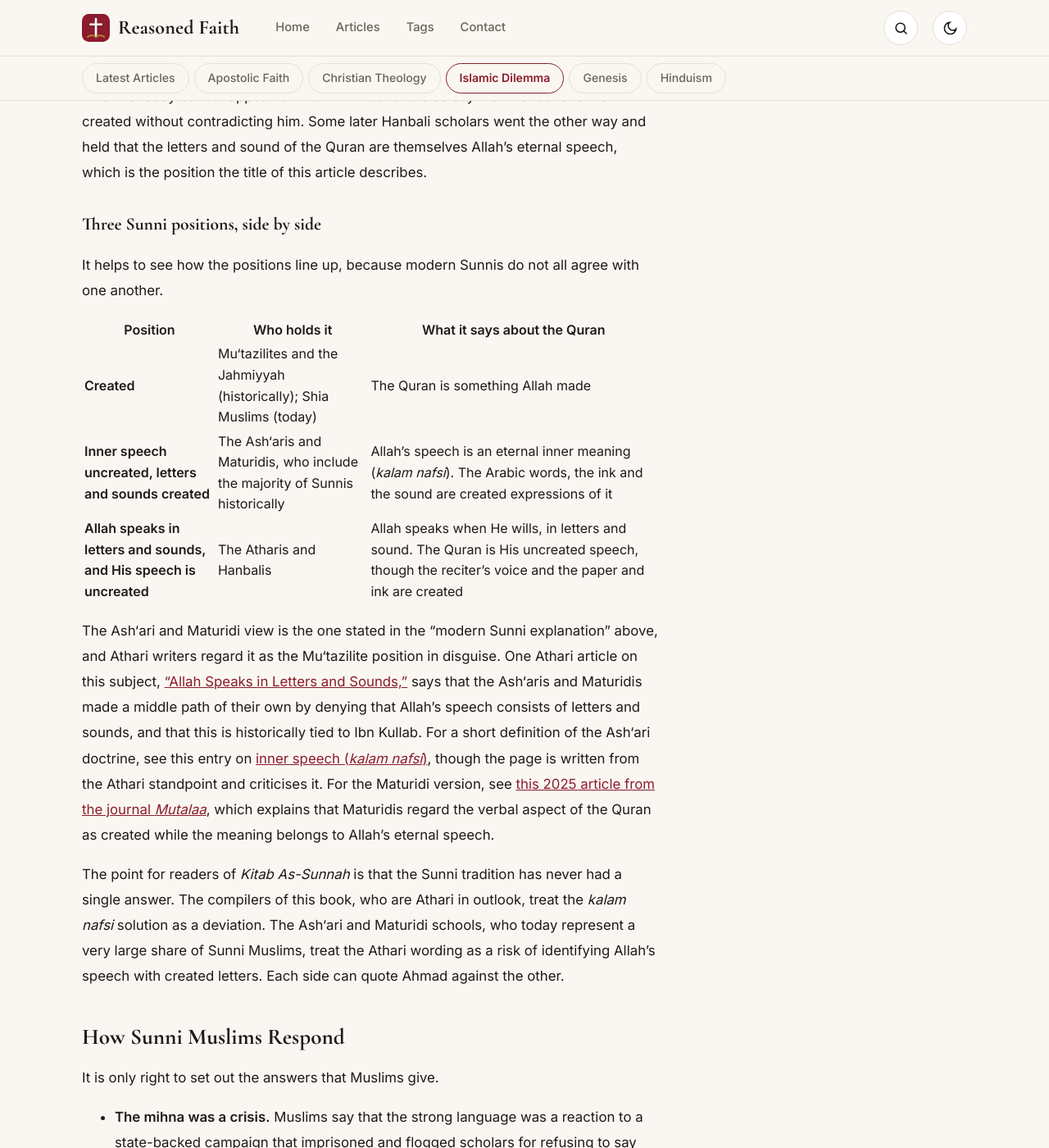
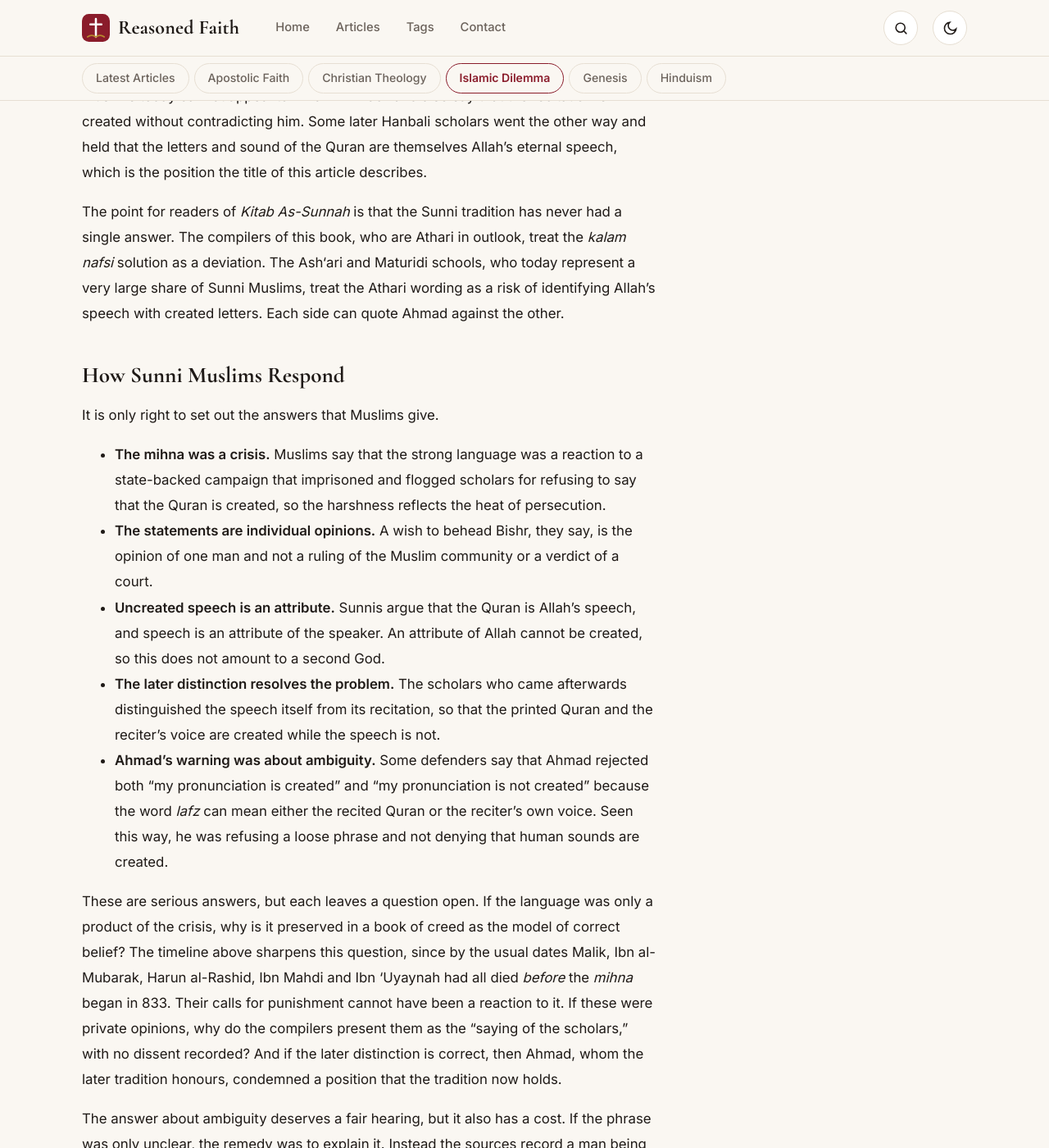
Before and after one commit to Reasoned-faith/reasoned-faith.github.io, a Jekyll site: the page built from _articles/islamic-dilemma/the-uncreated-recitation-of-the-quran-formatted (1).md, in a window 1280 px wide and 1400 px high, scrolled down 13096 px. Shown: the whole window at 82% size. Built offline with Jekyll 4.4.1, drawn with Linux system fonts in a browser that asks for light colours.

Commit message:
Update the-uncreated-recitation-of-the-quran-formatted (1).md

```diff
--- a/_articles/islamic-dilemma/the-uncreated-recitation-of-the-quran-formatted (1).md
+++ b/_articles/islamic-dilemma/the-uncreated-recitation-of-the-quran-formatted (1).md
@@ -174,18 +174,6 @@ The modern Sunni explanation is that there are two kinds of speech. The inner, e
 
 The later view, then, was condemned by the very scholar whom Sunnis follow. And Muslims today cannot appeal to “Imam Ahmad” and also say that the recitation is created without contradicting him. Some later Hanbali scholars went the other way and held that the letters and sound of the Quran are themselves Allah’s eternal speech, which is the position the title of this article describes.
 
-### Three Sunni positions, side by side
-
-It helps to see how the positions line up, because modern Sunnis do not all agree with one another.
-
-| Position | Who holds it | What it says about the Quran |
-|---|---|---|
-| **Created** | Mu‘tazilites and the Jahmiyyah (historically); Shia Muslims (today) | The Quran is something Allah made |
-| **Inner speech uncreated, letters and sounds created** | The Ash‘aris and Maturidis, who include the majority of Sunnis historically | Allah’s speech is an eternal inner meaning (*kalam nafsi*). The Arabic words, the ink and the sound are created expressions of it |
-| **Allah speaks in letters and sounds, and His speech is uncreated** | The Atharis and Hanbalis | Allah speaks when He wills, in letters and sound. The Quran is His uncreated speech, though the reciter’s voice and the paper and ink are created |
-
-The Ash‘ari and Maturidi view is the one stated in the “modern Sunni explanation” above, and Athari writers regard it as the Mu‘tazilite position in disguise. One Athari article on this subject, [“Allah Speaks in Letters and Sounds,”](https://islamicdiscourse.substack.com/p/allah-speaks-in-letters-and-sounds) says that the Ash‘aris and Maturidis made a middle path of their own by denying that Allah’s speech consists of letters and sounds, and that this is historically tied to Ibn Kullab. For a short definition of the Ash‘ari doctrine, see this entry on [inner speech (*kalam nafsi*)](https://old.islamic-content.com/dictionary/word/12144/en), though the page is written from the Athari standpoint and criticises it. For the Maturidi version, see [this 2025 article from the journal *Mutalaa*](https://dergipark.org.tr/en/pub/mutalaa/article/1780087), which explains that Maturidis regard the verbal aspect of the Quran as created while the meaning belongs to Allah’s eternal speech.
-
 The point for readers of *Kitab As-Sunnah* is that the Sunni tradition has never had a single answer. The compilers of this book, who are Athari in outlook, treat the *kalam nafsi* solution as a deviation. The Ash‘ari and Maturidi schools, who today represent a very large share of Sunni Muslims, treat the Athari wording as a risk of identifying Allah’s speech with created letters. Each side can quote Ahmad against the other.
 
 ## How Sunni Muslims Respond
```
